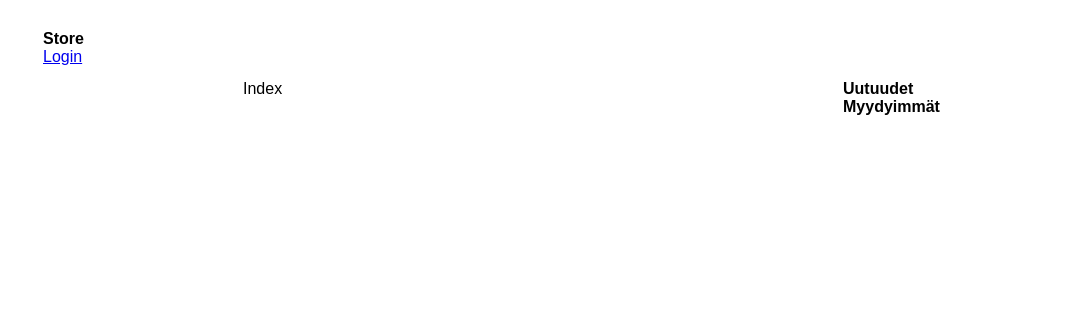
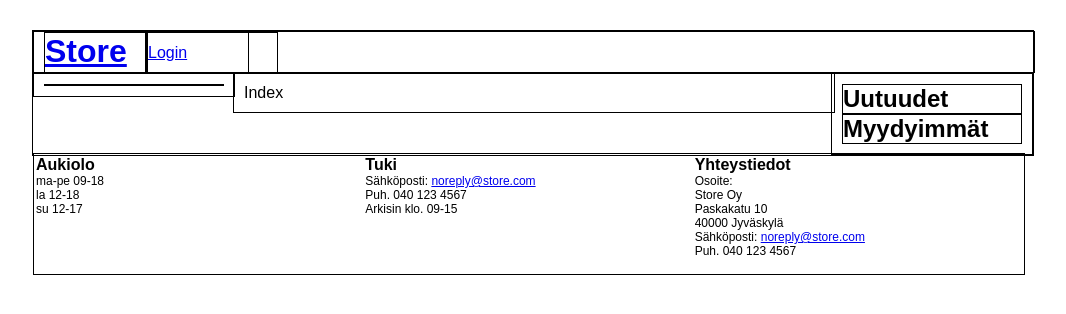
Before and after one commit to Frugle/Store, a PHP site: page /index.php in a window 1280 px wide. Shown: the top 314 px of the page, without its empty margins (107-1173 px from the left). Run offline with PHP 8.4, Linux system fonts and the light colour scheme; data that the repository does not hold is empty.

Commit message:
Add footer also fuck css

```diff
--- a/include/footer.php
+++ b/include/footer.php
@@ -1,4 +1,50 @@
 	</div>
+	<footer>
+		<table>
+			<tr>
+				<td>
+					<h5>Aukiolo</h5>
+					<p>
+					ma-pe 09-18
+					<br>
+					la 12-18
+					<br>
+					su 12-17
+					</p>
+				</td>
+				<td>
+					<h5>Tuki</h5>
+					<p>
+					Sähköposti:
+					<a href="mailto:noreplysupport@store.com">noreply@store.com</a>
+					<br>
+					Puh.
+					040 123 4567
+					<br>
+					Arkisin klo. 09-15
+					</p>
+				</td>
+				<td>
+					<h5>Yhteystiedot</h5>
+					<p>
+					Osoite:
+					<br>
+					Store Oy
+					<br>
+					Paskakatu 10
+					<br>
+					40000 Jyväskylä
+					<br>
+					Sähköposti:
+					<a href="mailto:noreply@store.com">noreply@store.com</a>
+					<br>
+					Puh.
+					040 123 4567
+					</p>
+				</td>
+			</tr>
+		</table>
+	</footer>
 </div>
 </body>
 </html>
--- a/include/header.php
+++ b/include/header.php
@@ -18,10 +18,25 @@ function isLoggedIn()
 </head>
 <body>
 <div id="mainContainer">
-	<div id="nav">
-		<h1>Store</h1>
-		<a href="<? echo $urlPrepend . 'login.php'; ?>">Login</a>
-	</div>
+	<header>
+		<div>
+			<a href="<?php echo $urlPrepend; ?>"><h1>Store</h1></a>
+		</div>
+		<div><div>
+			<?php
+				if (!isLoggedIn()) {
+			?>
+				<span><a href="<? echo $urlPrepend . 'login.php'; ?>">Login</a></span>
+			<?php
+				} else {
+			?>
+				Logged in as <?php echo $_SESSION["username"]; ?>
+				<a href="<? echo $urlPrepend . 'login.php?logout'; ?>">Logout</a>
+			<?php
+				}
+			?>
+		</div></div>
+	</header>
 	<div class="sideBar"  id="sideBarLeft">
 		<div id="categories">
 			<?php require_once "categorylist.php"; ?>
--- a/styles.css
+++ b/styles.css
@@ -4,7 +4,7 @@
 	font-size: 16px;
 }
 
-html, body, table, tr, td /* sane defaults */
+html, body, table, tr, td, p /* sane defaults */
 {
 	margin: 0px;
 	padding: 0px;
@@ -16,13 +16,39 @@ h1, h2, h3, h4, h5 /* sane defaults */
 	margin-bottom: 0px;
 }
 
-div
+h1
 {
-	/*border: 1px solid black;*/ /* DEBUG */
+	font-size: 32px;
+}
+
+h2
+{
+	font-size: 28px;
+}
+
+h3
+{
+	font-size: 24px;
+}
+
+h4
+{
+	font-size: 20px;
+}
+
+h5
+{
+	font-size: 16px;
+}
+
+div, header, footer
+{
+	border: 1px solid black; /* DEBUG */
 }
 
 #mainContainer
 {
+	position: relative;
 	margin: 0px auto;
 	margin-top: 30px;
 	width: 1000px;
@@ -41,11 +67,37 @@ div
 	visibility:hidden;
 }
 
-#nav
+header
 {
 	width: 990px;
 	height: 40px;
 	padding-left: 10px;
+}
+
+header div
+{
+	position: relative;
+	height: 39px;
+	width: 130px;
+	float: left;
+	margin: auto 0;
+	vertical-align: middle;
+}
+
+header div:first-child
+{
+	width: 100px;
+}
+
+header div div span a
+{
+	line-height : 40px;
+}
+
+header div div
+{
+	position: absolute;
+	top: 0; left: 0; bottom: 0; right: 0;
 }
 
 .sideBar
@@ -108,3 +160,27 @@ div
 	margin-left: 200px;
 	padding: 10px;
 }
+
+footer
+{
+	height: 120px;
+	width: 990px;
+	position: absolute;
+	bottom: -120px;
+}
+
+footer table
+{
+	width: 100%;
+}
+
+footer td
+{
+	width: 33%;
+	vertical-align: top;
+}
+
+footer p, footer a
+{
+	font-size: 12px;
+}
```
